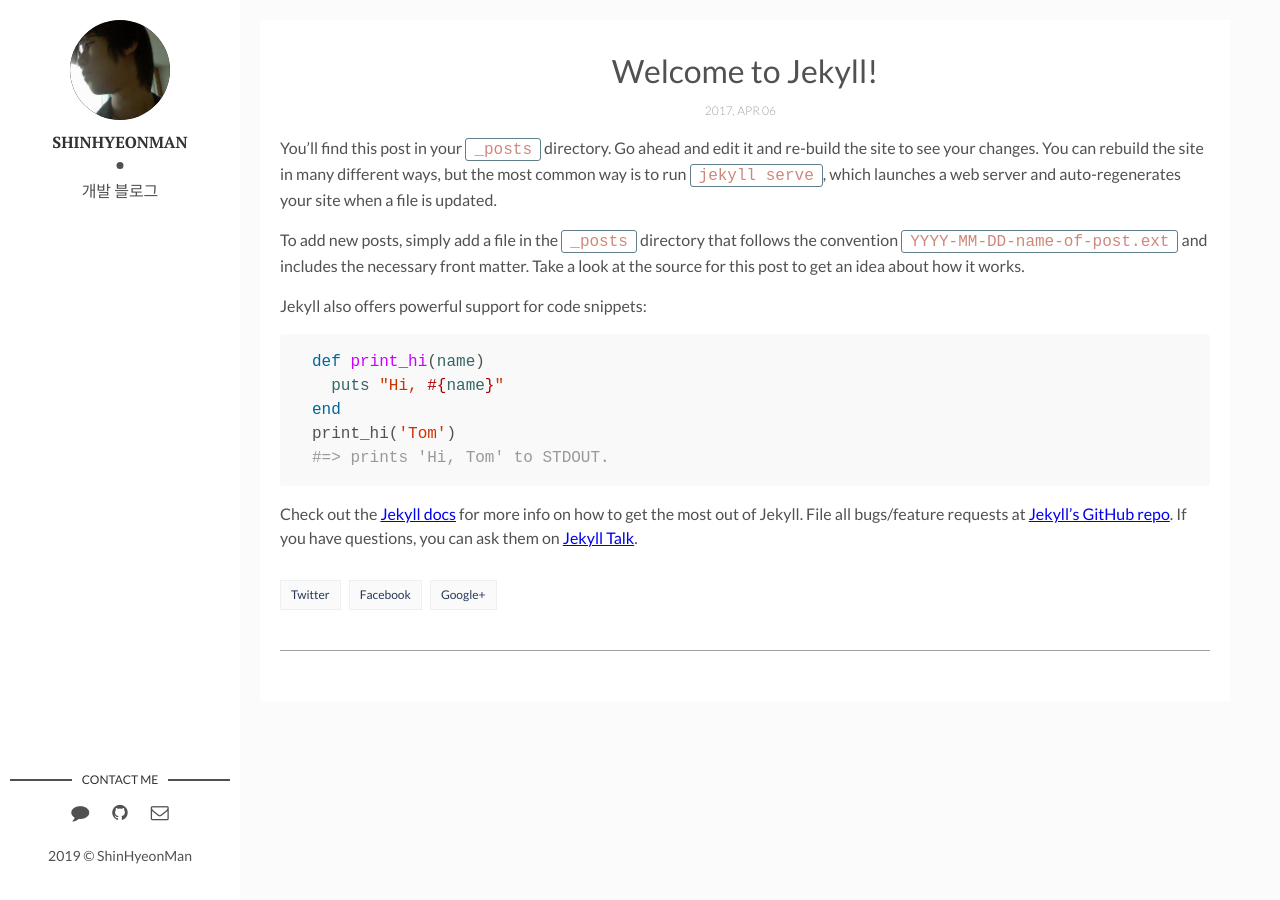
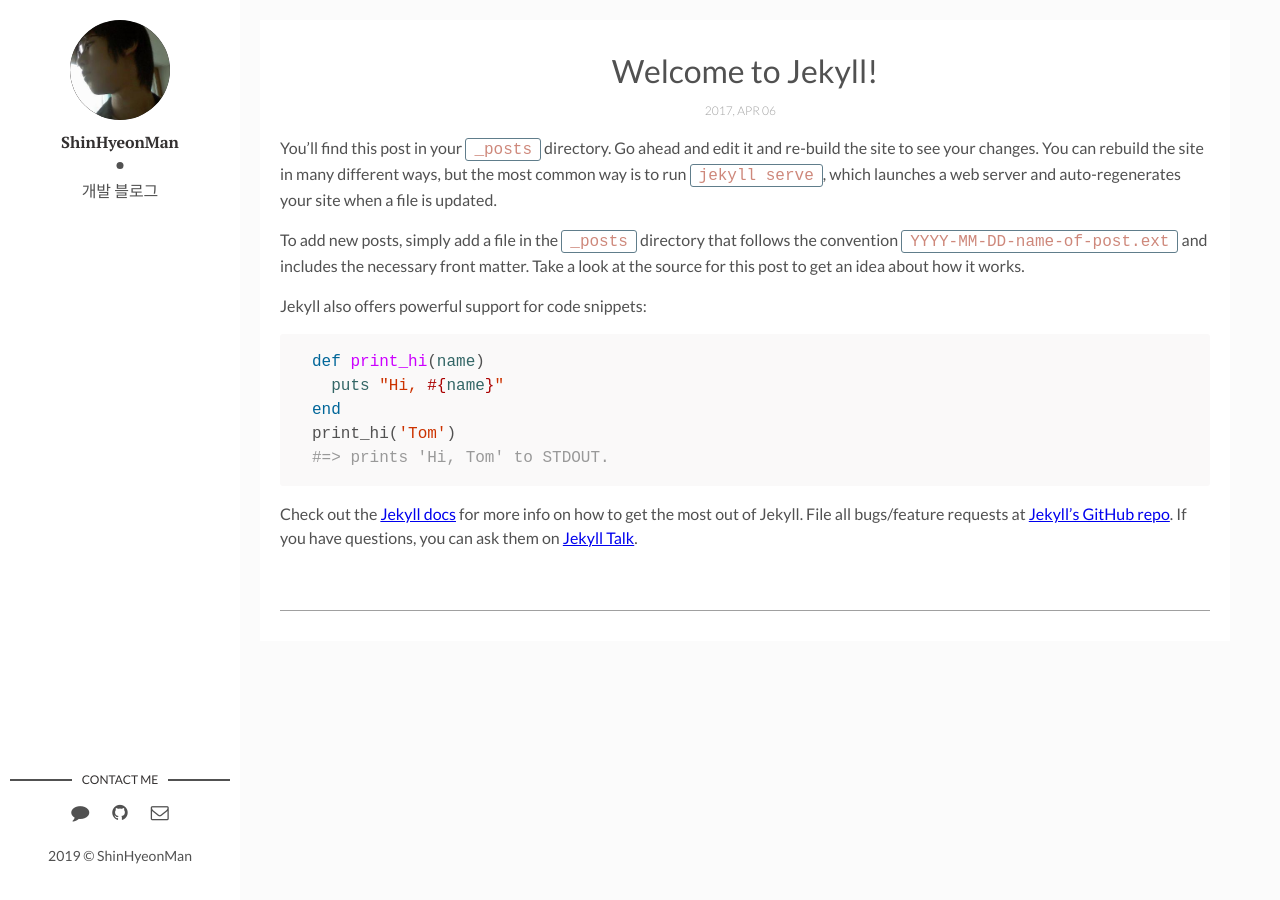
Before and after one commit to ShinHyeonMan/ShinHyeonMan.github.io, a Jekyll site: the page built from _posts/2019-04-06-Test.markdown, in a window 1280 px wide. Built offline with Jekyll 4.4.1, drawn with Linux system fonts in a browser that asks for light colours; comment, search, counter and statistics services are not loaded.

Commit message:
- Post 공유하기 제거

```diff
--- a/_layouts/post.html
+++ b/_layouts/post.html
@@ -21,11 +21,6 @@ layout: main
       </header>
       {{content | markdownify}}
       <div class="page-footer">
-        <div class="page-share">
-          <a href="https://twitter.com/intent/tweet?text={{ page.title }}&url={{ site.url }}{{ page.url }}" title="Share on Twitter" rel="nofollow" target="_blank">Twitter</a>
-          <a href="https://facebook.com/sharer.php?u={{ site.url }}{{ page.url }}" title="Share on Facebook" rel="nofollow" target="_blank">Facebook</a>
-          <a href="https://plus.google.com/share?url={{ site.url }}{{ page.url }}" title="Share on Google+" rel="nofollow" target="_blank">Google+</a>
-        </div>
         <div class="page-tag">
           {% for tag in page.tags %}
             <a href="{{site.baseurl}}/tags#{{tag}}" class="tag">&#35; {{ tag }}</a>
--- a/assets/css/main.css
+++ b/assets/css/main.css
@@ -974,7 +974,6 @@ table tfoot td {
   position: relative;
   padding-bottom: 15px;
   font-size: 16px;
-  text-transform: uppercase;
   color: #333030;
   font-weight: 700;
 }
@@ -1265,12 +1264,12 @@ a.newer-posts:hover {
   border-bottom: 1px solid #a0a0a0;
 }
 
-.page-footer .page-share {
+.page-footer {
   margin-bottom: 10px;
   text-align: left;
 }
 
-.page-footer .page-share a {
+.page-footer a {
   display: inline-block;
   text-decoration: none;
   background-color: #fafafa;
@@ -1284,11 +1283,11 @@ a.newer-posts:hover {
   transition: background-color .3s;
 }
 
-.page-footer .page-share a:first-child {
+.page-footer a:first-child {
   margin-left: 0;
 }
 
-.page-footer .page-share a:hover {
+.page-footer a:hover {
   background-color: #ecf0f1;
 }
 
```
